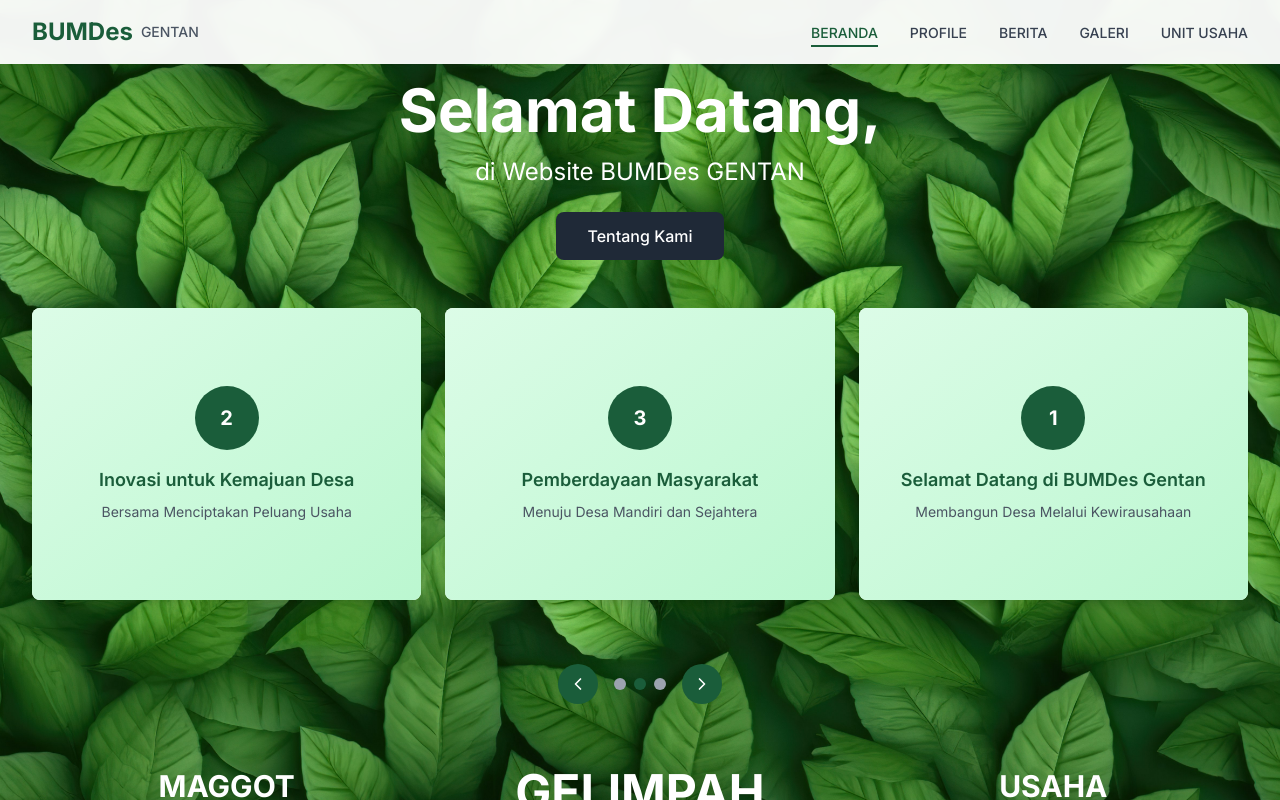
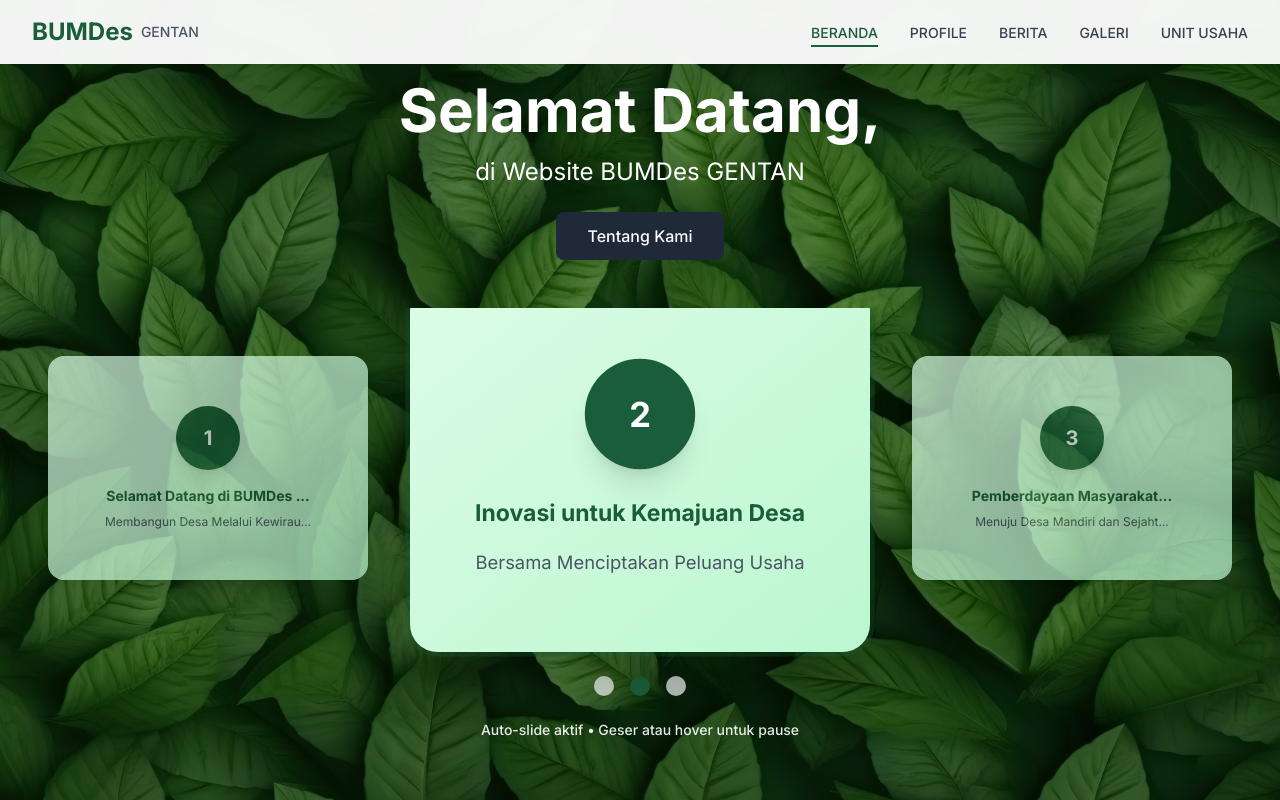
Before and after one commit to RakaMaulanaYusuf/BUMDes-Gentan, a Next.js app: page / in a window 1280 px wide. Shown: the top 800 px of the page. Built offline with nearby package versions, Linux system fonts and the light colour scheme.

Commit message:
Last update hero slider

```diff
--- a/src/components/home/HeroSlider.tsx
+++ b/src/components/home/HeroSlider.tsx
@@ -2,12 +2,12 @@
 
 // src/components/home/HeroSlider.tsx
 import React, { useState, useEffect } from 'react';
-import { motion, AnimatePresence } from 'framer-motion';
-import { ChevronLeft, ChevronRight } from 'lucide-react';
+import { motion, AnimatePresence, PanInfo } from 'framer-motion';
 
 const HeroSlider = () => {
   const [currentSlide, setCurrentSlide] = useState(0);
   const [isAutoPlaying, setIsAutoPlaying] = useState(true);
+  const [isDragging, setIsDragging] = useState(false);
 
   // Mock data untuk slider
   const slides = [
@@ -31,15 +31,15 @@ const HeroSlider = () => {
     }
   ];
 
-  // Auto slide
+  // Auto slide setiap 4 detik (lebih lambat untuk animasi halus)
   useEffect(() => {
-    if (isAutoPlaying) {
+    if (isAutoPlaying && !isDragging) {
       const interval = setInterval(() => {
         setCurrentSlide((prev) => (prev + 1) % slides.length);
-      }, 5000);
+      }, 4000);
       return () => clearInterval(interval);
     }
-  }, [isAutoPlaying, slides.length]);
+  }, [isAutoPlaying, isDragging, slides.length]);
 
   const nextSlide = () => {
     setCurrentSlide((prev) => (prev + 1) % slides.length);
@@ -53,8 +53,31 @@ const HeroSlider = () => {
     setCurrentSlide(index);
   };
 
+  // Handle drag/swipe gesture
+  const handleDragEnd = (event: unknown, info: PanInfo) => {
+    const threshold = 100; // Minimum drag distance
+
+    if (info.offset.x > threshold) {
+      // Drag right - previous slide
+      prevSlide();
+    } else if (info.offset.x < -threshold) {
+      // Drag left - next slide
+      nextSlide();
+    }
+    setIsDragging(false);
+  };
+
+  const handleDragStart = () => {
+    setIsDragging(true);
+  };
+
+  // Function untuk mendapatkan index slide
+  const getPrevIndex = () => (currentSlide - 1 + slides.length) % slides.length;
+  const getNextIndex = () => (currentSlide + 1) % slides.length;
+
   return (
     <div className="bg-[url('/images/background/background.jpg')] bg-cover bg-center">
+      <div className="bg-black/40">
         <div className="container-custom">
           <div className="pt-16 pb-8">
             {/* Welcome Text */}
@@ -79,82 +102,185 @@ const HeroSlider = () => {
               </motion.button>
             </motion.div>
 
-          {/* Slider Container */}
-          <div className="grid grid-cols-1 md:grid-cols-3 gap-6 mb-16">
-            {/* Slider Images */}
-            {[0, 1, 2].map((index) => (
+            {/* CAROUSEL SLIDER - 3 GAMBAR BESAR DENGAN DRAG */}
+            <div className="relative mb-16 overflow-hidden">
               <motion.div
-                key={index}
-                initial={{ opacity: 0, y: 50 }}
-                animate={{ opacity: 1, y: 0 }}
-                transition={{ duration: 0.8, delay: index * 0.2 }}
-                className="relative"
+                className="flex items-center justify-center gap-8 px-4 cursor-grab active:cursor-grabbing"
                 onMouseEnter={() => setIsAutoPlaying(false)}
                 onMouseLeave={() => setIsAutoPlaying(true)}
+                drag="x"
+                dragConstraints={{ left: 0, right: 0 }}
+                onDragStart={handleDragStart}
+                onDragEnd={handleDragEnd}
+                whileDrag={{ scale: 0.98 }}
               >
-                <div className="aspect-[4/3] bg-white rounded-lg shadow-lg overflow-hidden">
+                {/* GAMBAR KIRI - Ukuran Besar */}
+                <motion.div
+                  key={`left-${currentSlide}`}
+                  initial={{ opacity: 0, x: 200 }}
+                  animate={{ opacity: 0.7, x: 0 }}
+                  exit={{ opacity: 0, x: -200 }}
+                  transition={{
+                    duration: 0.6,
+                    ease: "easeInOut"
+                  }}
+                  className="relative cursor-pointer"
+                  onClick={prevSlide}
+                >
+                  <div className="w-80 h-56 rounded-2xl shadow-xl overflow-hidden transform hover:scale-105 transition-transform duration-300">
                     <AnimatePresence mode="wait">
                       <motion.div
-                      key={`${currentSlide}-${index}`}
-                      initial={{ opacity: 0, scale: 1.1 }}
-                      animate={{ opacity: 1, scale: 1 }}
-                      exit={{ opacity: 0, scale: 0.9 }}
-                      transition={{ duration: 0.5 }}
+                        key={`left-content-${currentSlide}`}
+                        initial={{ x: 150, opacity: 0 }}
+                        animate={{ x: 0, opacity: 1 }}
+                        exit={{ x: -150, opacity: 0 }}
+                        transition={{ duration: 0.4 }}
                         className="w-full h-full bg-gradient-to-br from-green-100 to-green-200 flex items-center justify-center"
                       >
-                      <div className="text-center p-8">
-                        <div className="w-16 h-16 bg-green-custom rounded-full mx-auto mb-4 flex items-center justify-center">
+                        <div className="text-center p-6">
+                          <div className="w-16 h-16 bg-green-custom rounded-full mx-auto mb-4 flex items-center justify-center shadow-lg">
                             <span className="text-white font-bold text-xl">
-                            {((currentSlide + index) % 3) + 1}
+                              {getPrevIndex() + 1}
                             </span>
                           </div>
-                        <h3 className="text-lg font-semibold text-green-custom mb-2">
-                          {slides[(currentSlide + index) % slides.length].title}
+                          <h3 className="text-sm font-bold text-green-custom mb-2">
+                            {slides[getPrevIndex()].title.substring(0, 25)}...
                           </h3>
-                        <p className="text-sm text-gray-600">
-                          {slides[(currentSlide + index) % slides.length].subtitle}
+                          <p className="text-xs text-gray-600">
+                            {slides[getPrevIndex()].subtitle.substring(0, 30)}...
                           </p>
                         </div>
                       </motion.div>
                     </AnimatePresence>
                   </div>
                 </motion.div>
-            ))}
+
+                {/* GAMBAR TENGAH - Ukuran SANGAT BESAR (HIGHLIGHTED) */}
+                <motion.div
+                  key={`center-${currentSlide}`}
+                  initial={{ opacity: 0, scale: 0.8 }}
+                  animate={{ opacity: 1, scale: 1.15 }}
+                  exit={{ opacity: 0, scale: 0.8 }}
+                  transition={{
+                    duration: 0.6,
+                    ease: "easeInOut"
+                  }}
+                  className="relative z-30"
+                  onClick={nextSlide}
+                >
+                  <div className="w-[25rem] h-80 rounded-3xl shadow-2xl overflow-hidden cursor-pointer transform hover:scale-105 transition-transform duration-300 ring-4 ring-green-custom/30 mx-10">
+                    <AnimatePresence mode="wait">
+                      <motion.div
+                        key={`center-content-${currentSlide}`}
+                        initial={{ x: 200, opacity: 0 }}
+                        animate={{ x: 0, opacity: 1 }}
+                        exit={{ x: -200, opacity: 0 }}
+                        transition={{ duration: 0.5 }}
+                        className="w-full h-full bg-gradient-to-br from-green-100 to-green-200 flex items-center justify-center relative"
+                      >
+                        <div className="text-center p-10">
+                          <div className="w-24 h-24 bg-green-custom rounded-full mx-auto mb-6 flex items-center justify-center shadow-xl">
+                            <span className="text-white font-bold text-3xl">
+                              {currentSlide + 1}
+                            </span>
+                          </div>
+                          <h3 className="text-xl font-bold text-green-custom mb-4">
+                            {slides[currentSlide].title}
+                          </h3>
+                          <p className="text-base text-gray-600 leading-relaxed">
+                            {slides[currentSlide].subtitle}
+                          </p>
                         </div>
 
-          {/* Navigation Controls */}
-          <div className="flex justify-center items-center space-x-4 mb-8">
-            <motion.button
-              whileHover={{ scale: 1.1 }}
-              whileTap={{ scale: 0.9 }}
-              onClick={prevSlide}
-              className="w-10 h-10 bg-green-custom rounded-full flex items-center justify-center text-white hover:bg-green-700 transition-colors duration-200"
+                        {/* Auto-slide indicator */}
+                        <div className="absolute bottom-4 right-4">
+                          <motion.div
+                            animate={{ rotate: 360 }}
+                            transition={{ duration: 4, repeat: Infinity, ease: "linear" }}
+                            className="w-8 h-8 border-3 border-green-custom border-t-transparent rounded-full"
+                          />
+                        </div>
+
+                        {/* Drag indicator
+                        <div className="absolute top-4 left-1/2 transform -translate-x-1/2">
+                          <motion.div
+                            animate={{ x: [-8, 8, -8] }}
+                            transition={{ repeat: Infinity, duration: 2.5 }}
+                            className="bg-white/90 px-4 py-2 rounded-full text-xs font-medium text-green-custom shadow-lg"
                           >
-              <ChevronLeft className="w-5 h-5" />
-            </motion.button>
+                            ← Geser untuk navigasi →
+                          </motion.div>
+                        </div> */}
+                      </motion.div>
+                    </AnimatePresence>
+                  </div>
+                </motion.div>
 
-            <div className="flex space-x-2">
+                {/* GAMBAR KANAN - Ukuran Besar */}
+                <motion.div
+                  key={`right-${currentSlide}`}
+                  initial={{ opacity: 0, x: 200 }}
+                  animate={{ opacity: 0.7, x: 0 }}
+                  exit={{ opacity: 0, x: -200 }}
+                  transition={{
+                    duration: 0.6,
+                    ease: "easeInOut"
+                  }}
+                  className="relative cursor-pointer"
+                  onClick={nextSlide}
+                >
+                  <div className="w-80 h-56 rounded-2xl shadow-xl overflow-hidden transform hover:scale-105 transition-transform duration-300">
+                    <AnimatePresence mode="wait">
+                      <motion.div
+                        key={`right-content-${currentSlide}`}
+                        initial={{ x: 150, opacity: 0 }}
+                        animate={{ x: 0, opacity: 1 }}
+                        exit={{ x: -150, opacity: 0 }}
+                        transition={{ duration: 0.4 }}
+                        className="w-full h-full bg-gradient-to-br from-green-100 to-green-200 flex items-center justify-center"
+                      >
+                        <div className="text-center p-6">
+                          <div className="w-16 h-16 bg-green-custom rounded-full mx-auto mb-4 flex items-center justify-center shadow-lg">
+                            <span className="text-white font-bold text-xl">
+                              {getNextIndex() + 1}
+                            </span>
+                          </div>
+                          <h3 className="text-sm font-bold text-green-custom mb-2">
+                            {slides[getNextIndex()].title.substring(0, 25)}...
+                          </h3>
+                          <p className="text-xs text-gray-600">
+                            {slides[getNextIndex()].subtitle.substring(0, 30)}...
+                          </p>
+                        </div>
+                      </motion.div>
+                    </AnimatePresence>
+                  </div>
+                </motion.div>
+              </motion.div>
+
+              {/* Slide Indicators */}
+              <div className="flex justify-center space-x-4 mt-12">
                 {slides.map((_, index) => (
                   <motion.button
                     key={index}
-                  whileHover={{ scale: 1.2 }}
+                    whileHover={{ scale: 1.3 }}
                     whileTap={{ scale: 0.9 }}
                     onClick={() => goToSlide(index)}
-                  className={`w-3 h-3 rounded-full transition-colors duration-200 ${
-                    index === currentSlide ? 'bg-green-custom' : 'bg-gray-400'
+                    className={`w-5 h-5 rounded-full transition-all duration-500 ${
+                      index === currentSlide
+                        ? 'bg-green-custom shadow-xl ring-6 ring-green-custom/40'
+                        : 'bg-white/70 hover:bg-white/90'
                     }`}
                   />
                 ))}
               </div>
 
-            <motion.button
-              whileHover={{ scale: 1.1 }}
-              whileTap={{ scale: 0.9 }}
-              onClick={nextSlide}
-              className="w-10 h-10 bg-green-custom rounded-full flex items-center justify-center text-white hover:bg-green-700 transition-colors duration-200"
-            >
-              <ChevronRight className="w-5 h-5" />
-            </motion.button>
+              {/* Auto-play status */}
+              <div className="text-center mt-6">
+                <p className="text-white/90 text-sm font-medium">
+                  {isDragging ? 'Menggeser...' : 'Auto-slide aktif • Geser atau hover untuk pause'}
+                </p>
+              </div>
             </div>
 
             {/* Section Labels */}
@@ -189,6 +315,7 @@ const HeroSlider = () => {
           </div>
         </div>
       </div>
+    </div>
   );
 };
 
```
Lines whose indentation alone changed are shown as unchanged.
